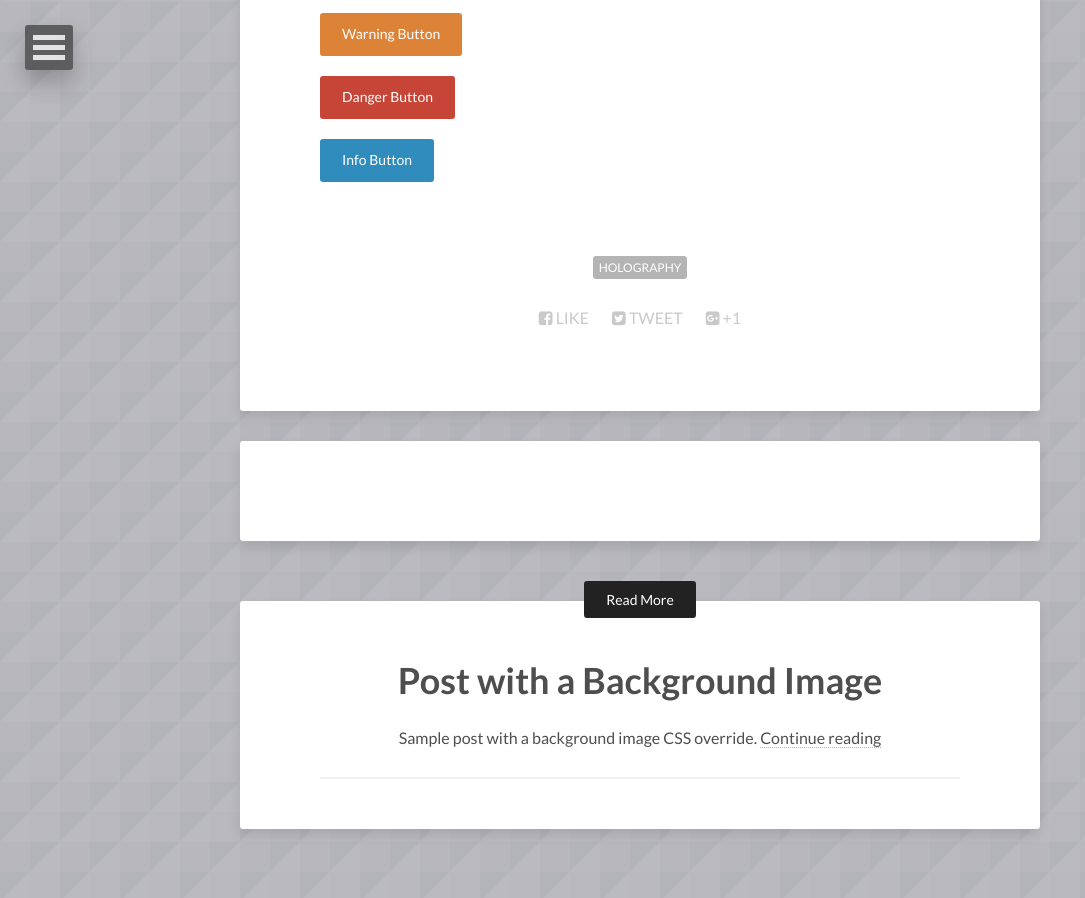
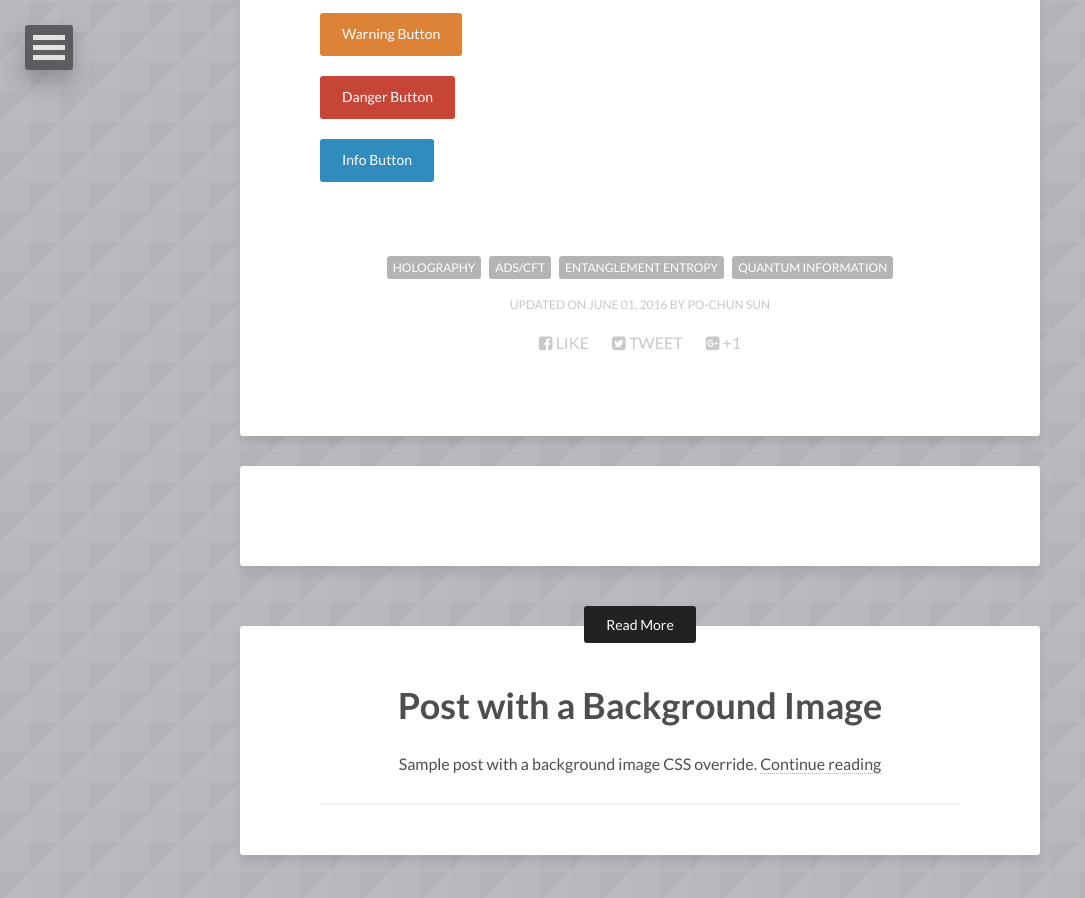
Before and after one commit to pochunsun/pochunsun.github.io, a Jekyll site: the page built from _posts/2021-06-02-sample-post.md, in a window 1280 px wide and 900 px high, scrolled down 2698 px. Shown: the whole window, without its empty margins (0-1085 px from the left). Built offline with Jekyll 4.4.1, drawn with Linux system fonts in a browser that asks for light colours; nearby versions of some CDN libraries; comment, search, counter and statistics services are not loaded.

Commit message:
Update 2021-06-02-sample-post.md

```diff
--- a/_posts/2021-06-02-sample-post.md
+++ b/_posts/2021-06-02-sample-post.md
@@ -2,7 +2,8 @@
 layout: post
 title: Post with a Background Image
 description: "Sample post."
-tags: [Holography]
+modified: 2016-06-01T15:27:45-04:00
+tags: [Holography,AdS/CFT,Entanglement Entropy,Quantum Information]
 image:
   background: triangular.png
 ---
```
